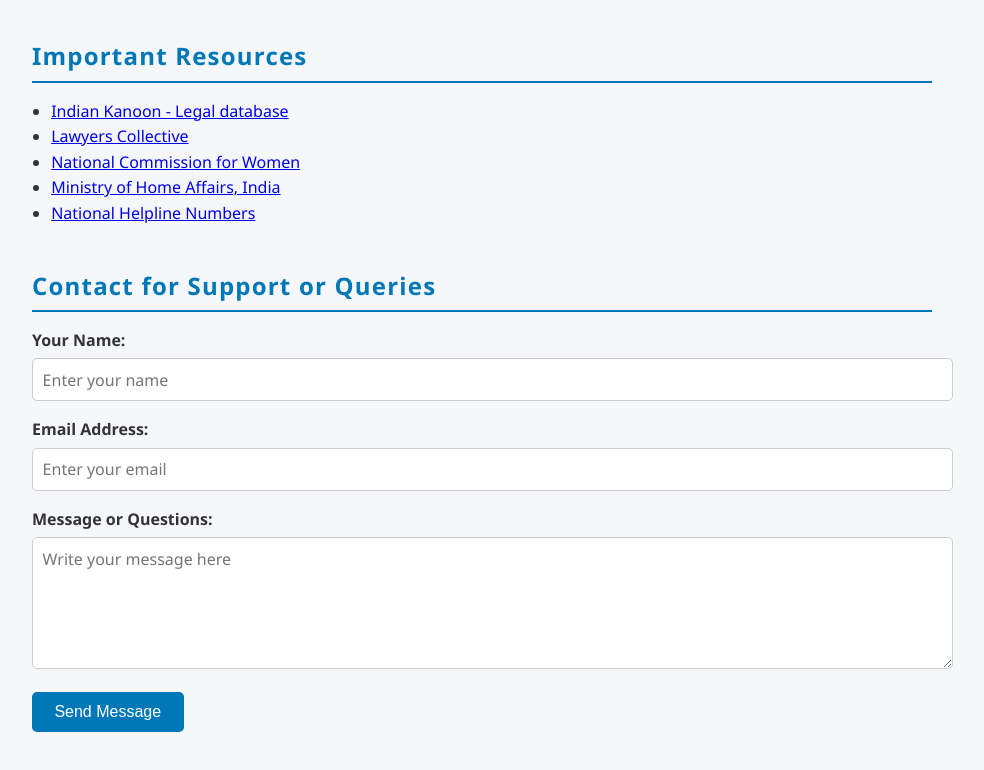
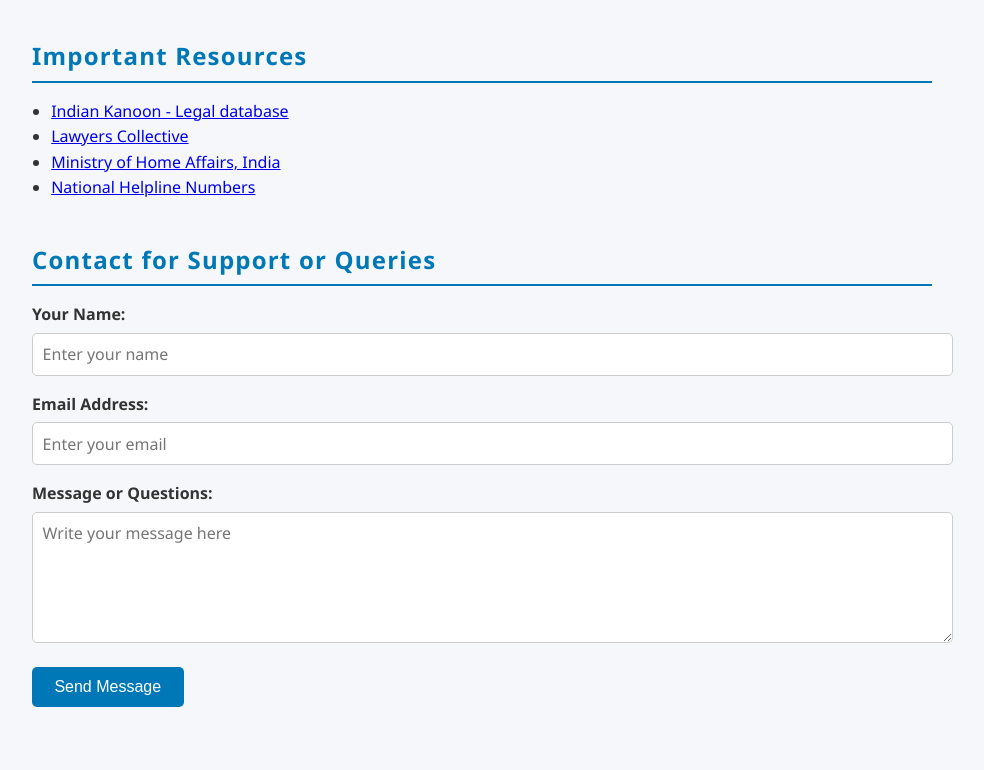
Before and after one commit to sauravhhh/LonelyMans, a plain HTML site: page index.html in a window 1280 px wide. Shown: the part 874-1644 px from the top of the page, without its empty margins (158-1142 px from the left). Drawn offline with Linux system fonts and the light colour scheme.

Commit message:
Update index.html

```diff
--- a/index.html
+++ b/index.html
@@ -171,7 +171,6 @@
       <ul>
         <li><a href="https://indiankanoon.org/" target="_blank" rel="noopener">Indian Kanoon - Legal database</a></li>
         <li><a href="https://lawyerscollective.org/" target="_blank" rel="noopener">Lawyers Collective</a></li>
-        <li><a href="https://www.ncdw.nic.in/" target="_blank" rel="noopener">National Commission for Women</a></li>
         <li><a href="https://www.mha.gov.in/" target="_blank" rel="noopener">Ministry of Home Affairs, India</a></li>
         <li><a href="https://helpline.gov.in/" target="_blank" rel="noopener">National Helpline Numbers</a></li>
       </ul>
```
